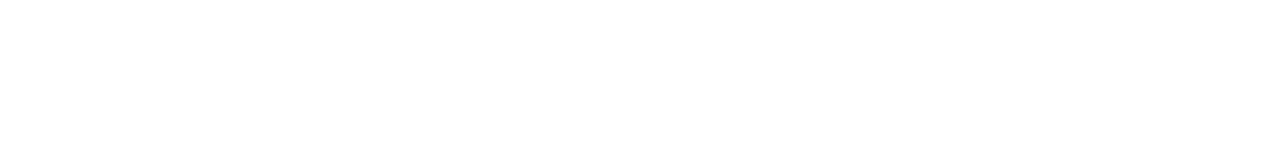
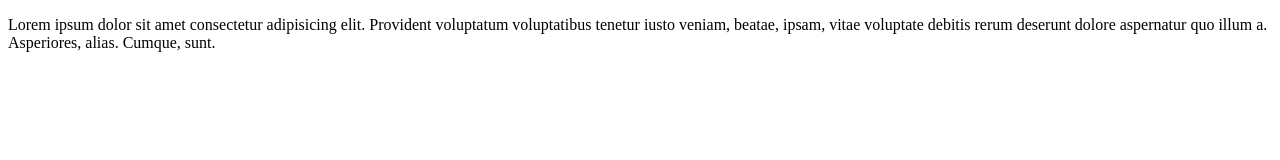
Before and after one commit to Victor-Programador/projeto-01, a plain HTML site: page index.html in a window 1280 px wide. Drawn offline with Linux system fonts and the light colour scheme.

Commit message:
adicionado texto no body

```diff
--- a/index.html
+++ b/index.html
@@ -7,6 +7,6 @@
     <title>testando</title>
 </head>
 <body>
-
+    <p>Lorem ipsum dolor sit amet consectetur adipisicing elit. Provident voluptatum voluptatibus tenetur iusto veniam, beatae, ipsam, vitae voluptate debitis rerum deserunt dolore aspernatur quo illum a. Asperiores, alias. Cumque, sunt.</p>
 </body>
 </html>
```
